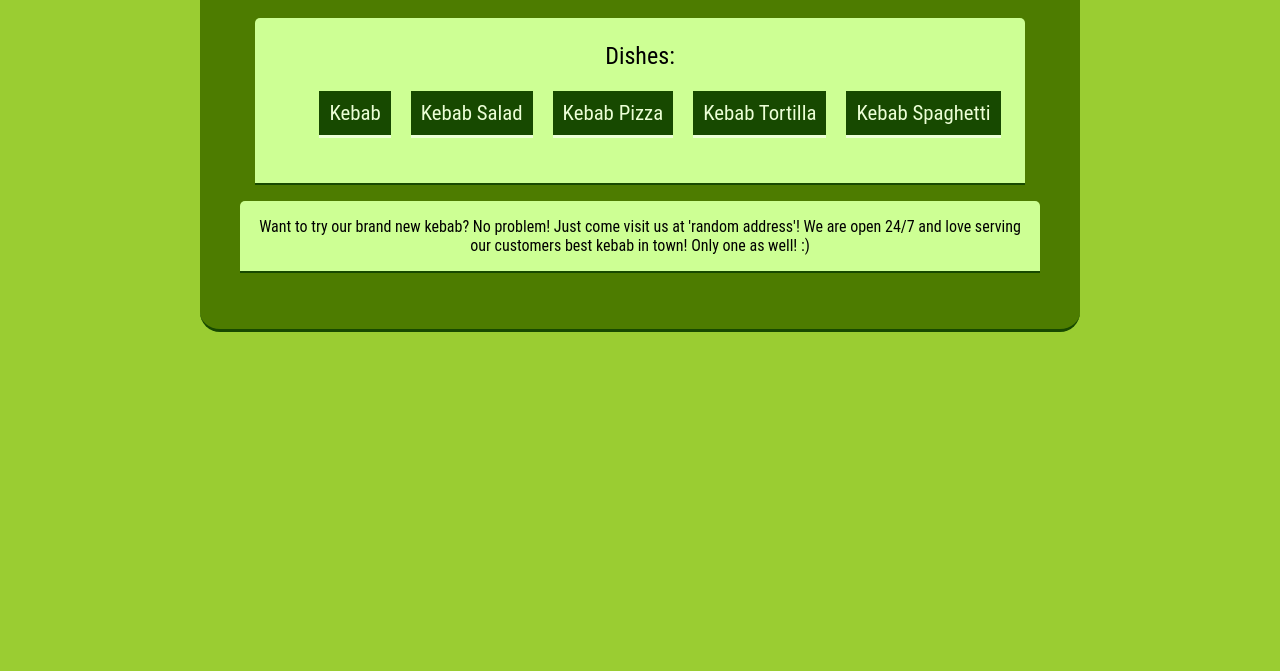
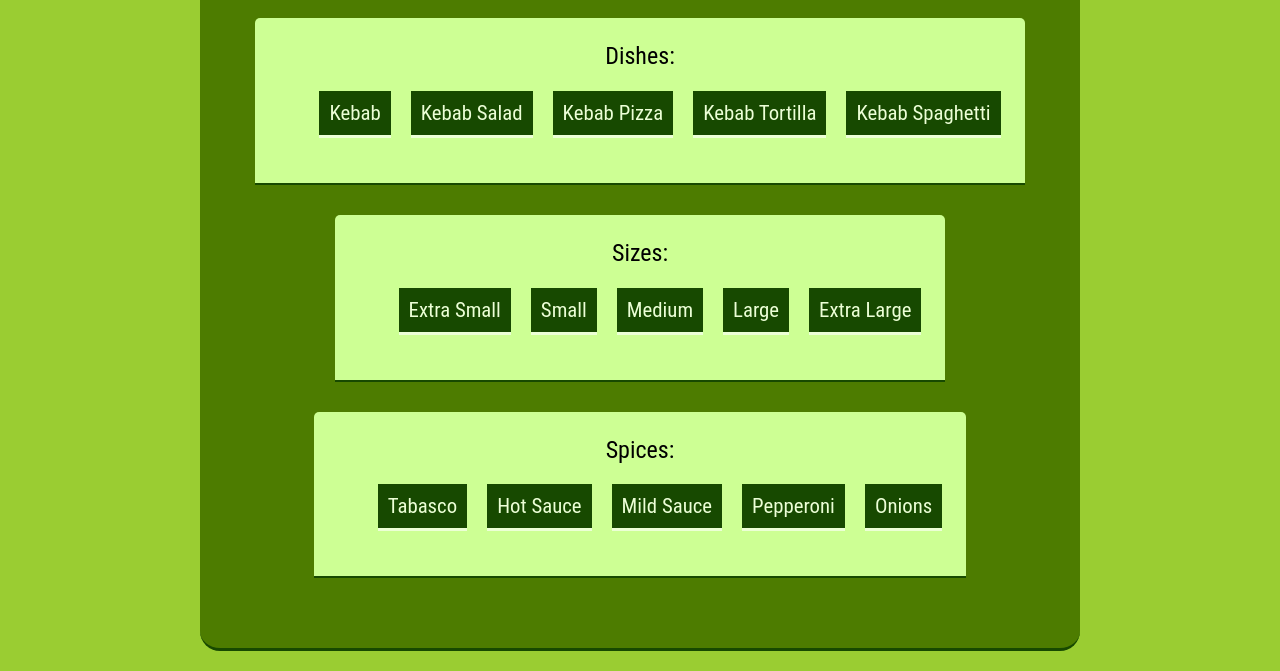
Before and after one commit to ziko1905/restaurant-page, a website built with webpack: page src/template.html in a window 1280 px wide. Both pictures are taken after a click on the button "Menu". Shown: the part 228-899 px from the top of the page. Before the commit the page ends 800 px from the top, so only its background shows below. Built offline with nearby package versions, Linux system fonts and the light colour scheme.

Commit message:
Add other lists to menu

```diff
--- a/src/load.js
+++ b/src/load.js
@@ -34,24 +34,28 @@ function loadMenu() {
     const title = document.createElement("h1");
     const dishDiv = document.createElement("div")
     const dishList = document.createElement("ul");
-    const text = document.createElement("p");
 
     div.className = "about"
+    div.appendChild(title);
     title.textContent = "Our Menu!";
-    dishDiv.className = "dish-div";
-    dishDiv.textContent = "Dishes: ";
-    for (let n of ["Kebab", "Kebab Salad", "Kebab Pizza", "Kebab Tortilla", "Kebab Spaghetti"]) {
-        const dish = document.createElement("li");
-        dish.textContent = n;
-        dishList.appendChild(dish)
+    for (let n = 0; n < 3; n++) {
+        const currDiv = document.createElement("div");
+        const currList = document.createElement("ul");
+        currDiv.className = "list";
+        currDiv.appendChild(currList)
+        currDiv.textContent = ["Dishes: ", "Sizes: ", "Spices: "][n]
+        for (let m of [["Kebab", "Kebab Salad", "Kebab Pizza", "Kebab Tortilla", "Kebab Spaghetti"],
+                       ["Extra Small", "Small", "Medium", "Large", "Extra Large"],
+                       ["Tabasco", "Hot Sauce", "Mild Sauce", "Pepperoni", "Onions"]][n]) {
+            const li = document.createElement("li");
+            li.textContent = m;
+            currList.appendChild(li)
+        }
+        currDiv.append(currList)
+        div.append(currDiv)
     }
-    dishDiv.appendChild(dishList)
-    text.textContent = "Want to try our brand new kebab? No problem! Just come visit us at 'random address'! We are open 24/7 and love serving our customers best kebab in town! Only one as well! :)";
 
-    div.appendChild(title);
-    div.appendChild(dishDiv);
-    div.appendChild(text);
-    content.appendChild(div)
+    content.appendChild(div);
 }
 
 function loadAbout() {
--- a/src/styles.css
+++ b/src/styles.css
@@ -43,7 +43,7 @@ h1 {
     margin-top: 0;
 }
 
-h1, h3, p, .dish-div {
+h1, h3, p, .list {
     text-align: center;
     background-color: rgb(205, 255, 148);
     border-bottom: 2px solid rgb(23, 73, 0);
@@ -51,8 +51,9 @@ h1, h3, p, .dish-div {
     padding: 1em;
 }
 
-.dish-div {
+.list {
     font-size: 1.5rem;
+    margin-bottom: 30px;
 }
 
 ul {
```
